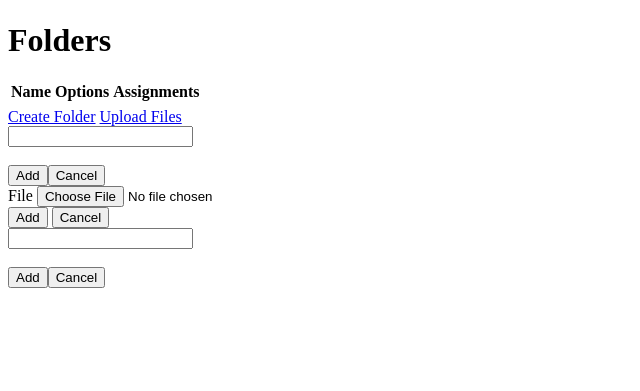
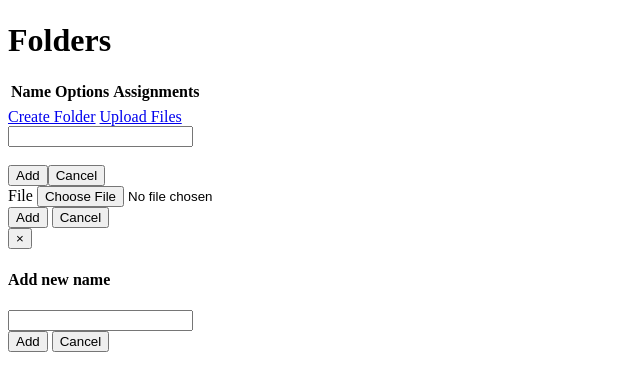
Before and after one commit to anululua/prismologie-ftp-panel, a Yii app: template backend/views/folders/index.php in a window 1280 px wide. Shown: the part 77-468 px from the top of the page, without its empty margins (0-640 px from the left). Run offline with PHP 8.4 and a stand-in for Yii, Linux system fonts and the light colour scheme; the template is opened without the code that fills it: most values are stand-ins (such as "Sample title", 1, 10 or a date in 2020); data that the repository does not hold is empty; some libraries are stand-ins or nearby versions.

Commit message:
dynamic edit

```diff
--- a/backend/views/folders/index.php
+++ b/backend/views/folders/index.php
@@ -41,11 +41,12 @@
     echo Html::a('<i class="glyphicon glyphicon-download-alt"></i>',['download','path'=>$path.$data], ['class' => 'btn btn-black', 'title' => 'Download']);
 }
 
-    echo Html::a('<i class="glyphicon glyphicon-pencil"></i>','#',['class'=>'btn btn-black','title' => 'Edit','id'=>'edit_title', 'title_name'=>$data,]);
-
     echo Html::a('<i class="glyphicon glyphicon-trash"></i>',['delete','path'=>$path.$data.'/'], ['class' => 'btn btn-black', 'title' => 'Delete']);
 
 ?>
+            <a title="Edit" data-toggle="modal" class="open-dialog btn" data-target="#SettingsModal" data-title="<?=$data;?>" data-path="<?=$path;?>">
+              <i class="glyphicon glyphicon-pencil"></i>
+            </a>
           </td>
           <td>
             <?php echo $this->render('//layouts/assignments');?>
@@ -58,23 +59,24 @@
 
   </div>
 
-    <?php
-
-            Dialog::begin([
-            'id'=>'editdialog',
-            'clientOptions' => [
-            'modal' => true,
-            'title'=>"New name",
-            'autoOpen'=>false,
-            'dialogClass'=>'no-close',
-          ],
-        ]);
-
-        echo '<div class="dialog_input"><input type="text" id="name" name ="name required"/></div>';
-        echo '<input type="hidden" readonly id="path" name ="path" value ='.$path.'/>';
-        echo '<input type="hidden" id="title" name ="title" value = ""/>';
-        echo '</br>';
-        echo '<button type="submit" id="edit_name" class="btn btn-success">Add</button>';
-        echo '<button type="reset" id="reset" class="btn btn-success pull-right">Cancel</button>';
-
-      Dialog::end(); ?>
+  <div class="modal fade" id="SettingsModal" tabindex="-1" role="dialog" aria-labelledby="SettingsModalLabel">
+    <div class="modal-dialog modal-sm modal-dialog-centered" role="document">
+      <div class="modal-content">
+        <div class="modal-header">
+          <button type="button" class="close" data-dismiss="modal" aria-label="Close">
+                  <span aria-hidden="true">&times;</span>
+                </button>
+          <h4 class="modal-title">Add new name</h4>
+        </div>
+        <div class="modal-body">
+          <input type="hidden" value="" id="path" name="path" readonly/>
+          <input type="hidden" value="" id="old_title" name="old_title" readonly/>
+          <input type="text" id="name" required />
+        </div>
+        <div class="modal-footer">
+          <button type="submit" id="edit_name" class="btn btn-success pull-left">Add</button>
+          <button type="reset" class="btn btn-success" data-dismiss="modal">Cancel</button>
+        </div>
+      </div>
+    </div>
+  </div>
```
Also changed, not shown: backend/controllers/FoldersController.php (+3 -25 lines), backend/web/js/script.js (+13 -8 lines), backend/web/Ornaments/Jewellery/images.jfif (renamed from uploads/Jewellery/images.jfif), backend/web/Ornaments/Jewellery/style.css (renamed from uploads/Jewellery/style.css), backend/web/Ornaments/style.css (renamed from uploads/style.css). Lines whose indentation alone changed are shown as unchanged.
